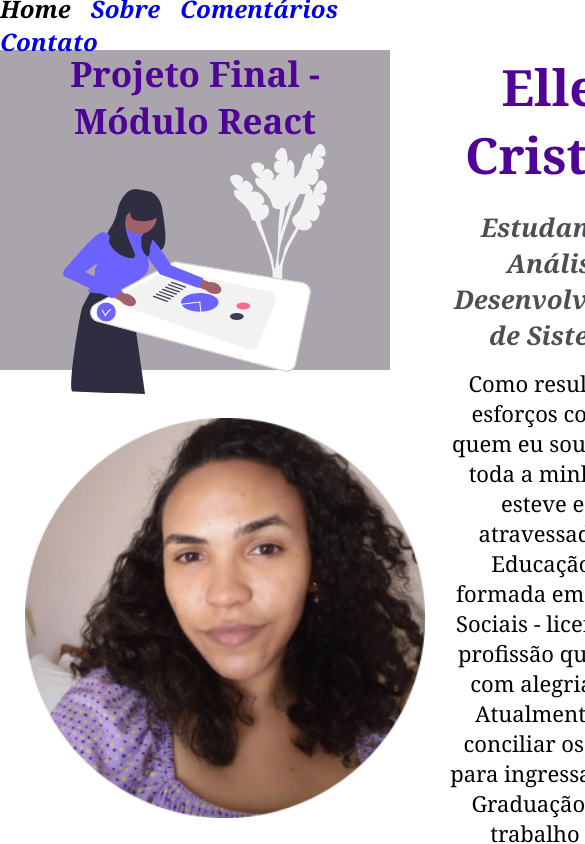
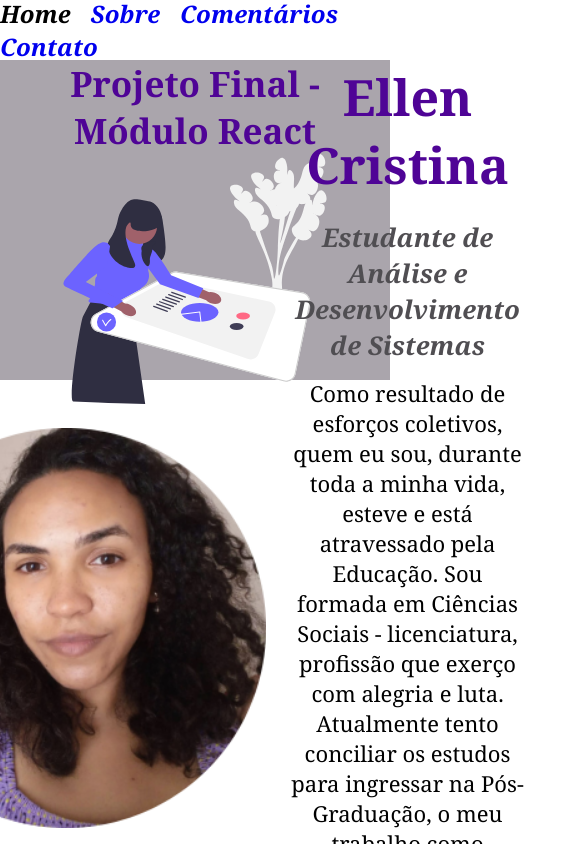
Before and after one commit to Ellenn2301/projeto-final-react, a React (Vite) app: page / in a window 390 px wide. Shown: the top 844 px of the page, 585 px wide, since content can reach past the window. Built offline with nearby package versions, Linux system fonts and the light colour scheme.

Commit message:
Melhorando a responsividade.

```diff
--- a/src/componentes/Menu/Menu.css
+++ b/src/componentes/Menu/Menu.css
@@ -2,7 +2,7 @@
     display: flex;
     align-items: center;
     justify-content:end;
-    height: 50px;
+    height: 60px;
     width: 100%;
     background-color: #ffffff;
 }
--- a/src/pages/HomePage/HomePage.css
+++ b/src/pages/HomePage/HomePage.css
@@ -7,6 +7,7 @@
 
 .meuBanner{
     height: 250px;
+    width: 100%;
 }
 
 .tituloBanner{
@@ -17,9 +18,11 @@
 
 .containerMapaPessoal{
     height: 500px;
+    max-width: 100%;
     background-color: #ffffff;
     display: flex;
     align-items: center;
+    justify-content: center;
 }
 
 .mapaEllen{
@@ -27,7 +30,7 @@
     margin-left: 25px;
 }
 
-.containerDescricaoPessoal{
+.descricaoPessoal{
   text-align: center;
   margin: 20px;
   font-size: 22px;
@@ -52,6 +55,7 @@
 
 .containerImagensSkills{
     display: flex;
+    flex-wrap: wrap;
     align-items: center;
     justify-content: space-evenly;
 }
--- a/src/pages/HomePage/HomePage.jsx
+++ b/src/pages/HomePage/HomePage.jsx
@@ -3,26 +3,31 @@ import './HomePage.css';
 
 const HomePage = () => {
     return (
-        <div>
-            <nav>
+        <>
+            <div>
                 <header className='containerBanner'>
                     <h2 className='tituloBanner'>Projeto Final - Módulo React </h2>
-                    <img className='meuBanner' src='/imagens/banner.svg' alt='Imagem centralizada em uma estudante fazendo anotações.' />
+                    <img className='meuBanner' src='/imagens/banner.svg' alt='Ilustração de uma mulher negra utilizando uma tela.' />
                 </header>
-            </nav>
+            </div>
 
-            <main >
+            <div>
                 <section className='containerMapaPessoal'>
-                    <div >
+                    <div>
                         <img className='mapaEllen' src='/imagens/ellen.png' alt='Ellen Cristina: uma mulher negra, com cabelos castanhos e blusa cor de lilás'/>
                     </div>
 
-                    <div className='containerDescricaoPessoal'>
+                    <div className='descricaoPessoal'>
                         <h1 className='nomeDescricao'>Ellen Cristina</h1>
                         <h3 className='profissaoDescricao'>Estudante de Análise e Desenvolvimento de Sistemas</h3>
-                        <p className='descricao'>Como resultado de esforços coletivos, quem eu sou, durante toda a minha vida, esteve e está atravessado pela Educação. Sou formada em Ciências Sociais - licenciatura, profissão que exerço com alegria e luta.
-                        Atualmente tento conciliar os estudos para ingressar na Pós-Graduação, o meu trabalho como pesquisadora e estou descobrindo a programação: um campo novo, que se antes distante, agora faz parte do meu cotidiano, a partir do curso da PretaLab.
-                        Estou iniciando no curso de ADS pelo Instituto Federal de Pernambuco. </p>
+
+                        <article>
+                        <p className='descricao'>
+                            Como resultado de esforços coletivos, quem eu sou, durante toda a minha vida, esteve e está atravessado pela Educação. Sou formada em Ciências Sociais - licenciatura, profissão que exerço com alegria e luta.
+                            Atualmente tento conciliar os estudos para ingressar na Pós-Graduação, o meu trabalho como pesquisadora e estou descobrindo a programação: um campo novo, que se antes distante, agora faz parte do meu cotidiano, a partir do curso da PretaLab.
+                            Estou iniciando no curso de ADS pelo Instituto Federal de Pernambuco.
+                        </p>
+                        </article>
                     </div>
                 </section>
 
@@ -37,9 +42,8 @@ const HomePage = () => {
                         <img src='imagens/react.png' className='imgSkill'/>
                     </div>
                 </section>
-            </main>
-        </div>
-
+            </div>
+            </>
     )
 
 };
```
